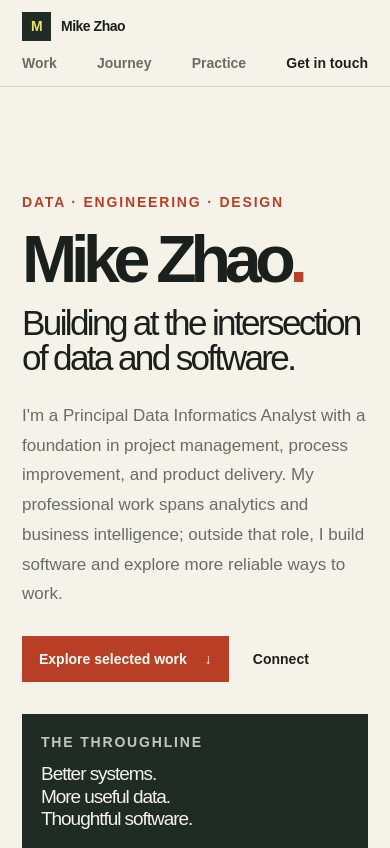
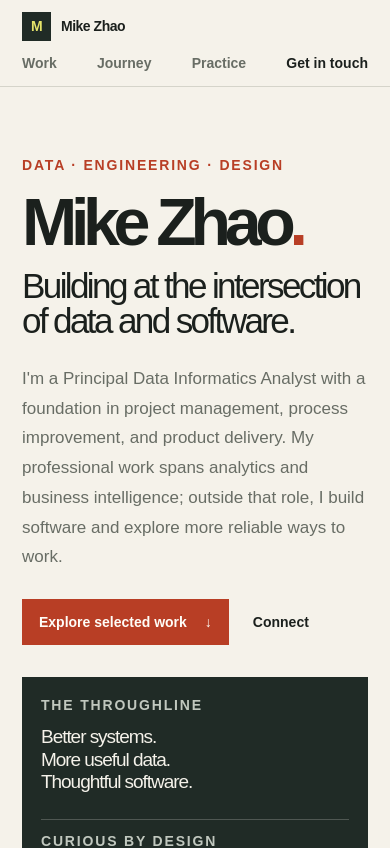
Before and after one commit to mikezhao415/mikezhao.dev, a Next.js app: page / in a window 390 px wide. Shown: the top 848 px of the page. Built offline with nearby package versions, Linux system fonts and the light colour scheme.

Commit message:
Moderately tighten hero top spacing across responsive layouts

```diff
--- a/app/globals.css
+++ b/app/globals.css
@@ -132,7 +132,7 @@ a:focus-visible {
 }
 
 .hero {
-  padding-top: clamp(76px, 12vw, 154px);
+  padding-top: clamp(56px, 7vw, 92px);
   padding-bottom: 38px;
 }
 
@@ -181,7 +181,7 @@ a:focus-visible {
   grid-template-columns: minmax(0, 1fr) minmax(215px, 0.32fr);
   align-items: end;
   gap: clamp(40px, 8vw, 120px);
-  margin-top: 47px;
+  margin-top: 0;
 }
 
 .hero-copy {
@@ -784,7 +784,7 @@ a:focus-visible {
   }
 
   .hero-layout {
-    margin-top: 37px;
+    margin-top: 0;
   }
 
   .hero h1 {
```
